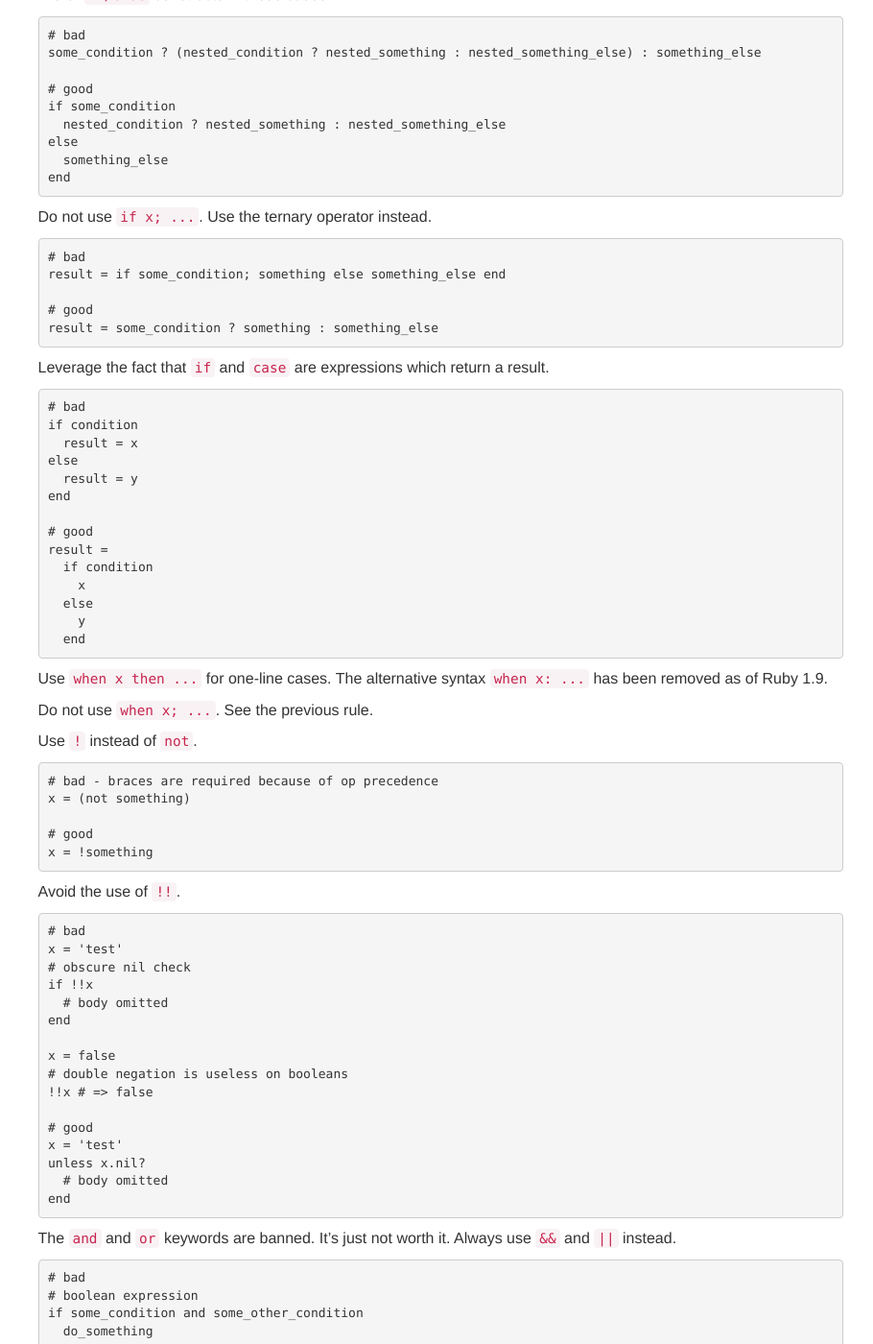
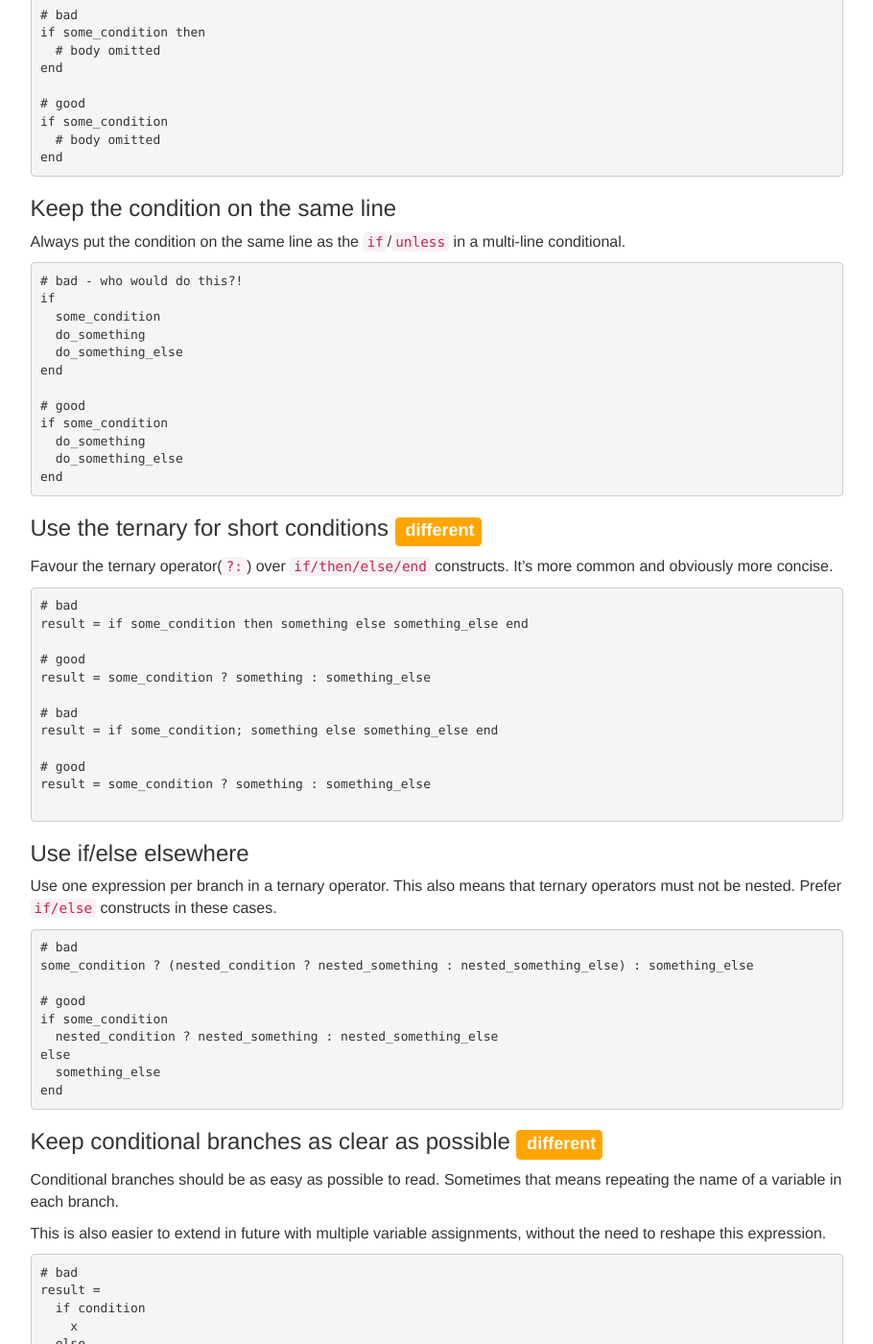
Before and after one commit to Bodacious/bushido, a Jekyll site: the page built from _posts/style_guides/2015-06-24-ruby.md, in a window 1280 px wide and 1400 px high, scrolled down 11415 px. Shown: the whole window at 96% size, without its empty margins (331-1241 px from the left). Built offline with Jekyll 4.4.1, drawn with Linux system fonts in a browser that asks for light colours; Markdown is read by kramdown in place of the engine named in the settings; some of the changed text lies outside the part shown.

Commit message:
Added more rules

````diff
--- a/_posts/style_guides/2015-06-24-ruby.md
+++ b/_posts/style_guides/2015-06-24-ruby.md
@@ -150,7 +150,7 @@ e = M * c**2
 `{` and `}` deserve a bit of clarification, since they are used
 for block and hash literals, as well as string interpolation:
 
-#### For hash literals two styles are considered acceptable.
+### For hash literals two styles are considered acceptable.
 
 ```Ruby
 # good - space after { and before }
@@ -476,366 +476,397 @@ Align the parameters of a method call if they span more than one
   end
   ```
 
-* <a name="align-multiline-arrays"></a>
-  Align the elements of array literals spanning multiple lines.
-
-
-  ```Ruby
-  # bad - single indent
-  menu_item = ['Spam', 'Spam', 'Spam', 'Spam', 'Spam', 'Spam', 'Spam', 'Spam',
-    'Baked beans', 'Spam', 'Spam', 'Spam', 'Spam', 'Spam']
-
-  # good
-  menu_item = [
-    'Spam', 'Spam', 'Spam', 'Spam', 'Spam', 'Spam', 'Spam', 'Spam',
-    'Baked beans', 'Spam', 'Spam', 'Spam', 'Spam', 'Spam'
-  ]
-
-  # good
-  menu_item =
-    ['Spam', 'Spam', 'Spam', 'Spam', 'Spam', 'Spam', 'Spam', 'Spam',
-     'Baked beans', 'Spam', 'Spam', 'Spam', 'Spam', 'Spam']
-  ```
-
-* <a name="underscores-in-numerics"></a>
-  Add underscores to large numeric literals to improve their readability.
-
-
-  ```Ruby
-  # bad - how many 0s are there?
-  num = 1000000
-
-  # good - much easier to parse for the human brain
-  num = 1_000_000
-  ```
-
-* <a name="rdoc-conventions"></a>
-    Use RDoc and its conventions for API documentation.  Don't put an
-    empty line between the comment block and the `def`.
-
-
-* <a name="80-character-limits"></a>
-  Limit lines to 80 characters.
-
-
-* <a name="no-trailing-whitespace"></a>
-  Avoid trailing whitespace.
-
-
-* <a name="newline-eof"></a>
-  End each file with a newline.
-
-
-* <a name="no-block-comments"></a>
-    Don't use block comments. They cannot be preceded by whitespace and are not
-    as easy to spot as regular comments.
-
-
-  ```Ruby
-  # bad
-  =begin
-  comment line
-  another comment line
-  =end
-
-  # good
-  # comment line
-  # another comment line
-  ```
+### Aligning Array elements
+
+Align the elements of array literals spanning multiple lines.
+
+
+```Ruby
+# bad - single indent
+menu_item = ['Spam', 'Spam', 'Spam', 'Spam', 'Spam', 'Spam', 'Spam', 'Spam',
+  'Baked beans', 'Spam', 'Spam', 'Spam', 'Spam', 'Spam']
+
+# good
+menu_item = [
+  'Spam', 'Spam', 'Spam', 'Spam', 'Spam', 'Spam', 'Spam', 'Spam',
+  'Baked beans', 'Spam', 'Spam', 'Spam', 'Spam', 'Spam'
+]
+
+# good
+menu_item =
+  ['Spam', 'Spam', 'Spam', 'Spam', 'Spam', 'Spam', 'Spam', 'Spam',
+   'Baked beans', 'Spam', 'Spam', 'Spam', 'Spam', 'Spam']
+```
+
+### Use underscores with large numbers
+
+Add underscores to large numeric literals to improve their readability.
+
+
+```Ruby
+# bad - how many 0s are there?
+num = 1000000
+
+# good - much easier to parse for the human brain
+num = 1_000_000
+```
+
+### Document with TomDoc {% label different %}
+
+Use [TomDoc](http://TomDoc.org) and its conventions for API documentation.
+
+Stick to TomDoc's guidelines
+
+### Use a wrap column {% label different %}
+
+Limit lines to **90 characters**.
+
+
+### Avoid trailing whitespace
+
+Where possible, avoid trailing whitespace.
+
+
+### Avoid new lines at the end of files {% label different %}
+
+No need to end each file with a newline—that's silly.
+
+### Avoid block comments
+
+Don't use block comments. They cannot be preceded by whitespace and are not
+as easy to spot as regular comments.
+
+
+```Ruby
+# bad
+=begin
+comment line
+another comment line
+=end
+
+# good
+# comment line
+# another comment line
+```
 
 ## Syntax
 
-* <a name="double-colons"></a>
-    Use `::` only to reference constants(this includes classes and
-    modules) and constructors (like `Array()` or `Nokogiri::HTML()`).
-    Do not use `::` for regular method invocation.
-
-
-  ```Ruby
-  # bad
-  SomeClass::some_method
-  some_object::some_method
-
-  # good
-  SomeClass.some_method
-  some_object.some_method
-  SomeModule::SomeClass::SOME_CONST
-  SomeModule::SomeClass()
-  ```
-
-* <a name="method-parens"></a>
-    Use `def` with parentheses when there are parameters. Omit the
-    parentheses when the method doesn't accept any parameters.
-
-
-   ```Ruby
-   # bad
-   def some_method()
-     # body omitted
-   end
-
-   # good
-   def some_method
-     # body omitted
-   end
-
-   # bad
-   def some_method_with_parameters param1, param2
-     # body omitted
-   end
-
-   # good
-   def some_method_with_parameters(param1, param2)
-     # body omitted
-   end
-   ```
-
-* <a name="parallel-assignment"></a>
-    Avoid the use of parallel assignment for defining variables. Parallel
-    assignment is allowed when it is the return of a method call, used with
-    the splat operator, or when used to swap variable assignment. Parallel
-    assignment is less readable than separate assignment. It is also slightly
-    slower than separate assignment.
-
-
-  ```Ruby
-  # bad
-  a, b, c, d = 'foo', 'bar', 'baz', 'foobar'
-
-  # good
-  a = 'foo'
-  b = 'bar'
-  c = 'baz'
-  d = 'foobar'
-
-  # good - swapping variable assignment
-  # Swapping variable assignment is a special case because it will allow you to
-  # swap the values that are assigned to each variable.
-  a = 'foo'
-  b = 'bar'
-
-  a, b = b, a
-  puts a # => 'bar'
-  puts b # => 'foo'
-
-  # good - method return
-  def multi_return
-    [1, 2]
-  end
-
-  first, second = multi_return
-
-  # good - use with splat
-  first, *list = [1,2,3,4]
-
-  hello_array = *"Hello"
-
-  a = *(1..3)
-  ```
-
-* <a name="no-for-loops"></a>
-    Do not use `for`, unless you know exactly why. Most of the time iterators
-    should be used instead. `for` is implemented in terms of `each` (so
-    you're adding a level of indirection), but with a twist - `for`
-    doesn't introduce a new scope (unlike `each`) and variables defined
-    in its block will be visible outside it.
-
-
-  ```Ruby
-  arr = [1, 2, 3]
-
-  # bad
-  for elem in arr do
-    puts elem
-  end
-
-  # note that elem is accessible outside of the for loop
-  elem # => 3
-
-  # good
-  arr.each { |elem| puts elem }
-
-  # elem is not accessible outside each's block
-  elem # => NameError: undefined local variable or method `elem'
-  ```
-
-* <a name="no-then"></a>
-  Do not use `then` for multi-line `if/unless`.
-
-
-  ```Ruby
-  # bad
-  if some_condition then
-    # body omitted
-  end
-
-  # good
-  if some_condition
-    # body omitted
-  end
-  ```
-
-* <a name="same-line-condition"></a>
-  Always put the condition on the same line as the `if`/`unless` in a
+### Don't use `::` for methods
+
+Use `::` only to reference constants(this includes classes and
+modules) and constructors (like `Array()` or `Nokogiri::HTML()`).
+
+Do not use `::` for regular method invocation.
+
+
+```Ruby
+# bad
+SomeClass::some_method
+some_object::some_method
+
+# good
+SomeClass.some_method
+some_object.some_method
+SomeModule::SomeClass::SOME_CONST
+SomeModule::SomeClass()
+```
+
+### Omit parenthesis when there are no params
+
+Use `def` with parentheses when there are parameters. Omit the
+parentheses when the method doesn't accept any parameters.
+
+
+```Ruby
+# bad
+def some_method()
+ # body omitted
+end
+
+# good
+def some_method
+ # body omitted
+end
+
+# bad
+def some_method_with_parameters param1, param2
+ # body omitted
+end
+
+# good
+def some_method_with_parameters(param1, param2)
+ # body omitted
+end
+```
+
+### Avoid parallel assignment
+
+
+Avoid the use of parallel assignment for defining variables. It's fun, but also harder to read and maintain.
+
+Parallel assignment is allowed when it is the return of a method call, used with
+the splat operator, or when used to swap variable assignment.
+
+Parallel assignment is less readable than separate assignment. It is also slightly
+slower than separate assignment.
+
+
+```Ruby
+# bad
+a, b, c, d = 'foo', 'bar', 'baz', 'foobar'
+
+# good
+a = 'foo'
+b = 'bar'
+c = 'baz'
+d = 'foobar'
+
+# good - swapping variable assignment
+# Swapping variable assignment is a special case because it will allow you to
+# swap the values that are assigned to each variable.
+a = 'foo'
+b = 'bar'
+
+a, b = b, a
+puts a # => 'bar'
+puts b # => 'foo'
+
+# good - method return
+def multi_return
+  [1, 2]
+end
+
+first, second = multi_return
+
+# good - use with splat
+first, *list = [1,2,3,4]
+
+hello_array = *"Hello"
+
+a = *(1..3)
+```
+
+### Use `for` loops selectively
+
+Do not use `for`, unless you know exactly why. Most of the time iterators
+should be used instead. `for` is implemented in terms of `each` (so
+you're adding a level of indirection), but with a twist - `for`
+doesn't introduce a new scope (unlike `each`) and variables defined
+in its block will be visible outside it.
+
+
+```Ruby
+arr = [1, 2, 3]
+
+# bad
+for elem in arr do
+  puts elem
+end
+
+# note that elem is accessible outside of the for loop
+elem # => 3
+
+# good
+arr.each { |elem| puts elem }
+
+# elem is not accessible outside each's block
+elem # => NameError: undefined local variable or method `elem'
+```
+
+### Avoid `then` in conditionals
+
+Do not use `then` for multi-line `if/unless`.
+
+
+```Ruby
+# bad
+if some_condition then
+  # body omitted
+end
+
+# good
+if some_condition
+  # body omitted
+end
+```
+
+### Keep the condition on the same line
+
+Always put the condition on the same line as the `if`/`unless` in a
   multi-line conditional.
 
 
-  ```Ruby
-  # bad
-  if
-    some_condition
-    do_something
-    do_something_else
-  end
-
-  # good
-  if some_condition
-    do_something
-    do_something_else
-  end
-  ```
-
-* <a name="ternary-operator"></a>
-  Favor the ternary operator(`?:`) over `if/then/else/end` constructs.
-  It's more common and obviously more concise.
-
-
-  ```Ruby
-  # bad
-  result = if some_condition then something else something_else end
-
-  # good
-  result = some_condition ? something : something_else
-  ```
-
-* <a name="no-nested-ternary"></a>
-  Use one expression per branch in a ternary operator. This
+```Ruby
+# bad - who would do this?!
+if
+  some_condition
+  do_something
+  do_something_else
+end
+
+# good
+if some_condition
+  do_something
+  do_something_else
+end
+```
+
+### Use the ternary for short conditions {% label different %}
+
+Favour the ternary operator(`?:`) over `if/then/else/end` constructs. It's more common and obviously more concise.
+
+
+```Ruby
+# bad
+result = if some_condition then something else something_else end
+
+# good
+result = some_condition ? something : something_else
+
+# bad
+result = if some_condition; something else something_else end
+
+# good
+result = some_condition ? something : something_else
+
+```
+
+### Use if/else elsewhere
+
+Use one expression per branch in a ternary operator. This
   also means that ternary operators must not be nested. Prefer
   `if/else` constructs in these cases.
 
 
-  ```Ruby
-  # bad
-  some_condition ? (nested_condition ? nested_something : nested_something_else) : something_else
-
-  # good
-  if some_condition
-    nested_condition ? nested_something : nested_something_else
+```Ruby
+# bad
+some_condition ? (nested_condition ? nested_something : nested_something_else) : something_else
+
+# good
+if some_condition
+  nested_condition ? nested_something : nested_something_else
+else
+  something_else
+end
+```
+
+### Keep conditional branches as clear as possible {% label different %}
+
+Conditional branches should be as easy as possible to read. Sometimes that means repeating the name of a variable in each branch.
+
+This is also easier to extend in future with multiple variable assignments, without the need to reshape this expression.
+
+```Ruby
+# bad
+result =
+  if condition
+    x
   else
-    something_else
-  end
-  ```
-
-* <a name="no-semicolon-ifs"></a>
-  Do not use `if x; ...`. Use the ternary
-  operator instead.
-
-
-  ```Ruby
-  # bad
-  result = if some_condition; something else something_else end
-
-  # good
-  result = some_condition ? something : something_else
-  ```
-
-* <a name="use-if-case-returns"></a>
-  Leverage the fact that `if` and `case` are expressions which return a
-  result.
-
-
-  ```Ruby
-  # bad
-  if condition
-    result = x
-  else
-    result = y
-  end
-
-  # good
-  result =
-    if condition
-      x
-    else
-      y
-    end
-  ```
-
-* <a name="one-line-cases"></a>
-  Use `when x then ...` for one-line cases. The alternative syntax `when x:
+    y
+  end
+
+# good
+if condition
+  result = x
+else
+  result = y
+end
+```
+
+
+### Use `when` with `then`
+
+Use `when x then ...` for one-line cases. The alternative syntax `when x:
   ...` has been removed as of Ruby 1.9.
 
 
-* <a name="no-when-semicolons"></a>
-  Do not use `when x; ...`. See the previous rule.
-
-
-* <a name="bang-not-not"></a>
-  Use `!` instead of `not`.
-
-
-  ```Ruby
-  # bad - braces are required because of op precedence
-  x = (not something)
-
-  # good
-  x = !something
-  ```
-
-* <a name="no-bang-bang"></a>
-  Avoid the use of `!!`.
-
-
-  ```Ruby
-  # bad
-  x = 'test'
-  # obscure nil check
-  if !!x
-    # body omitted
-  end
-
-  x = false
-  # double negation is useless on booleans
-  !!x # => false
-
-  # good
-  x = 'test'
-  unless x.nil?
-    # body omitted
-  end
-  ```
-
-* <a name="no-and-or-or"></a>
-  The `and` and `or` keywords are banned. It's just not worth it. Always use
-  `&&` and `||` instead.
-
-
-  ```Ruby
-  # bad
-  # boolean expression
-  if some_condition and some_other_condition
-    do_something
-  end
-
-  # control flow
-  document.saved? or document.save!
-
-  # good
-  # boolean expression
-  if some_condition && some_other_condition
-    do_something
-  end
-
-  # control flow
-  document.saved? || document.save!
-  ```
+### Avoid `when;`
+
+Do not use `when x; ...`. See the previous rule.
+
+
+### Use `!` instead of `not`
+
+```Ruby
+# bad - braces are required because of op precedence
+x = (not something)
+
+# good
+x = !something
+```
+
+### Use  `!!` when required {% label different %}
+
+The double–bang operator is a quick and efficient way to convert a non-boolean
+  value into it's boolean equivalent. This is useful when a method contract specifically  expects a boolean value to be returned.
+
+Double-bangs are cheaper than using `nil?` or `blank?` etc. because fewer method calls are required.
+
+```Ruby
+# good
+x = 'test'
+# obscure nil check
+if !!x
+  # body omitted
+end
+
+x = false
+# double negation is useless on booleans
+!!x # => false
+
+# bad - this is more method calls, and more hassle.
+x = 'test'
+unless x.nil?
+  # body omitted
+end
+
+# better alternative
+x = 'test'
+# obscure nil check
+unless !x
+  # body omitted
+end
+```
+
+
+### Avoid using `and` and `or` :(
+
+The `and` and `or` keywords are banned. It's just not worth it. Always use
+`&&` and `||` instead.
+
+`&&` is a character shorter than `and` — woop! #gains
+
+Apart from that, `and` and `or` cannot be used within `where` statements
+  (among other places), meaning you either have to choose one style, or mix the two.
+
+We choose one style.
+
+```Ruby
+# bad
+# boolean expression
+if some_condition and some_other_condition
+  do_something
+end
+
+# control flow
+document.saved? or document.save!
+
+# good
+# boolean expression
+if some_condition && some_other_condition
+  do_something
+end
+
+# control flow
+document.saved? || document.save!
+```
 
 * <a name="no-multiline-ternary"></a>
   Avoid multi-line `?:` (the ternary operator); use `if/unless` instead.
 
 
 * <a name="if-as-a-modifier"></a>
-  Favor modifier `if/unless` usage when you have a single-line body. Another
+  Favour modifier `if/unless` usage when you have a single-line body. Another
   good alternative is the usage of control flow `&&/||`.
 
 
@@ -872,7 +903,7 @@ Align the parameters of a method call if they span more than one
   ```
 
 * <a name="unless-for-negatives"></a>
-  Favor `unless` over `if` for negative conditions (or control flow `||`).
+  Favour `unless` over `if` for negative conditions (or control flow `||`).
 
 
   ```Ruby
@@ -953,7 +984,7 @@ condition](#safe-assignment-in-condition).
   ```
 
 * <a name="while-as-a-modifier"></a>
-  Favor modifier `while/until` usage when you have a single-line body.
+  Favour modifier `while/until` usage when you have a single-line body.
 
 
   ```Ruby
@@ -967,7 +998,7 @@ condition](#safe-assignment-in-condition).
   ```
 
 * <a name="until-for-negatives"></a>
-  Favor `until` over `while` for negative conditions.
+  Favour `until` over `while` for negative conditions.
 
 
   ```Ruby
@@ -1552,7 +1583,7 @@ no parameters.
 
 
 * <a name="sprintf"></a>
-  Favor the use of `sprintf` and its alias `format` over the fairly cryptic
+  Favour the use of `sprintf` and its alias `format` over the fairly cryptic
   `String#%` method.
 
 
@@ -1578,7 +1609,7 @@ no parameters.
   ```
 
 * <a name="array-join"></a>
-  Favor the use of `Array#join` over the fairly cryptic `Array#*` with
+  Favour the use of `Array#join` over the fairly cryptic `Array#*` with
 
   a string argument.
 
@@ -1627,7 +1658,7 @@ no parameters.
   ```
 
 * <a name="predicate-methods"></a>
-  Favor the use of predicate methods to explicit comparisons with `==`.
+  Favour the use of predicate methods to explicit comparisons with `==`.
   Numeric comparisons are OK.
 
 
@@ -2225,7 +2256,7 @@ no parameters.
   ```
 
 * <a name="module-function"></a>
-  Favor the use of `module_function` over `extend self` when you want to turn
+  Favour the use of `module_function` over `extend self` when you want to turn
   a module's instance methods into class methods.
 
 
@@ -2832,7 +2863,7 @@ resource cleanup when possible.
   ```
 
 * <a name="standard-exceptions"></a>
-  Favor the use of exceptions for the standard library over introducing new
+  Favour the use of exceptions for the standard library over introducing new
   exception classes.
 
 
````
Also changed, not shown: 1 other file.
